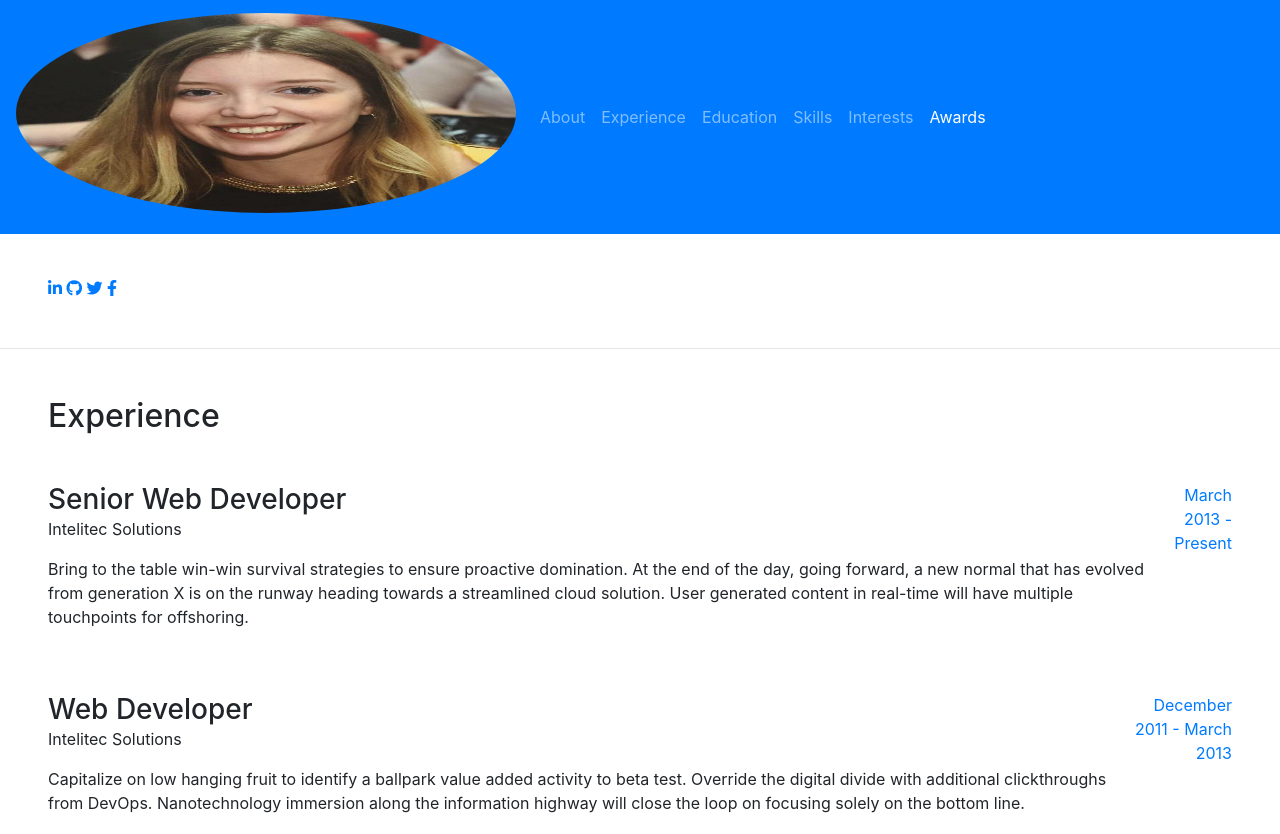
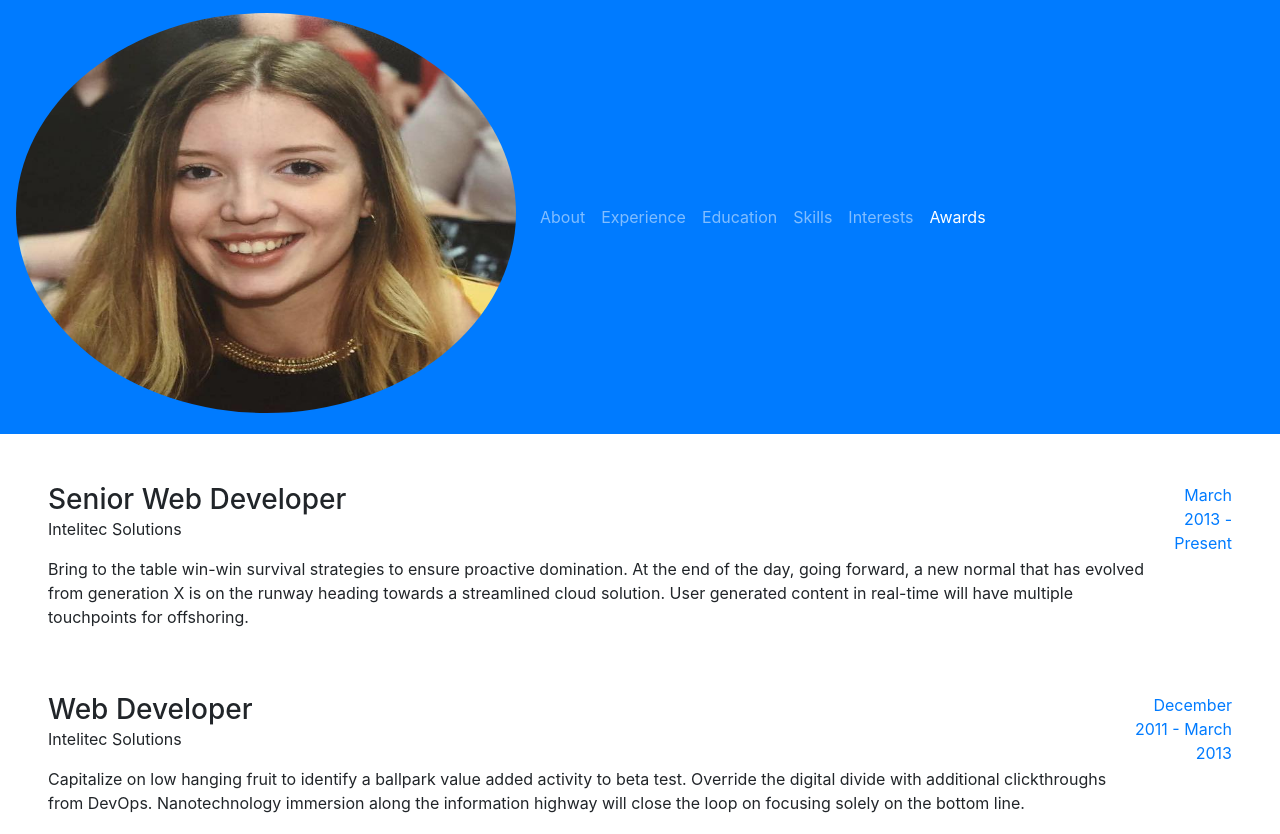
Before and after one commit to Elisabettaaa/Elisabetta_resume, a website with bundled scripts: page index.html in a window 1280 px wide. Shown: the top 834 px of the page. Built offline with nearby package versions, Linux system fonts and the light colour scheme; a web font is replaced by a local one.

Commit message:
dome modification to the first commit

```diff
--- a/index.html
+++ b/index.html
@@ -29,7 +29,7 @@
     <a class="navbar-brand js-scroll-trigger" href="#page-top">
       <span class="d-block d-lg-none">Elisabetta Pagliara</span>
       <span class="d-none d-lg-block">
-        <img class=" rounded-circle mx-auto mb-2 "width='500' height="200" src="img/profile.jpg" alt="">
+        <img class=" rounded-circle mx-auto mb-2 "width='500' height="400" src="img/profile.jpg" alt="">
       </span>
     </a>
     <button class="navbar-toggler" type="button" data-toggle="collapse" data-target="#navbarSupportedContent" aria-controls="navbarSupportedContent" aria-expanded="false" aria-label="Toggle navigation">
```
